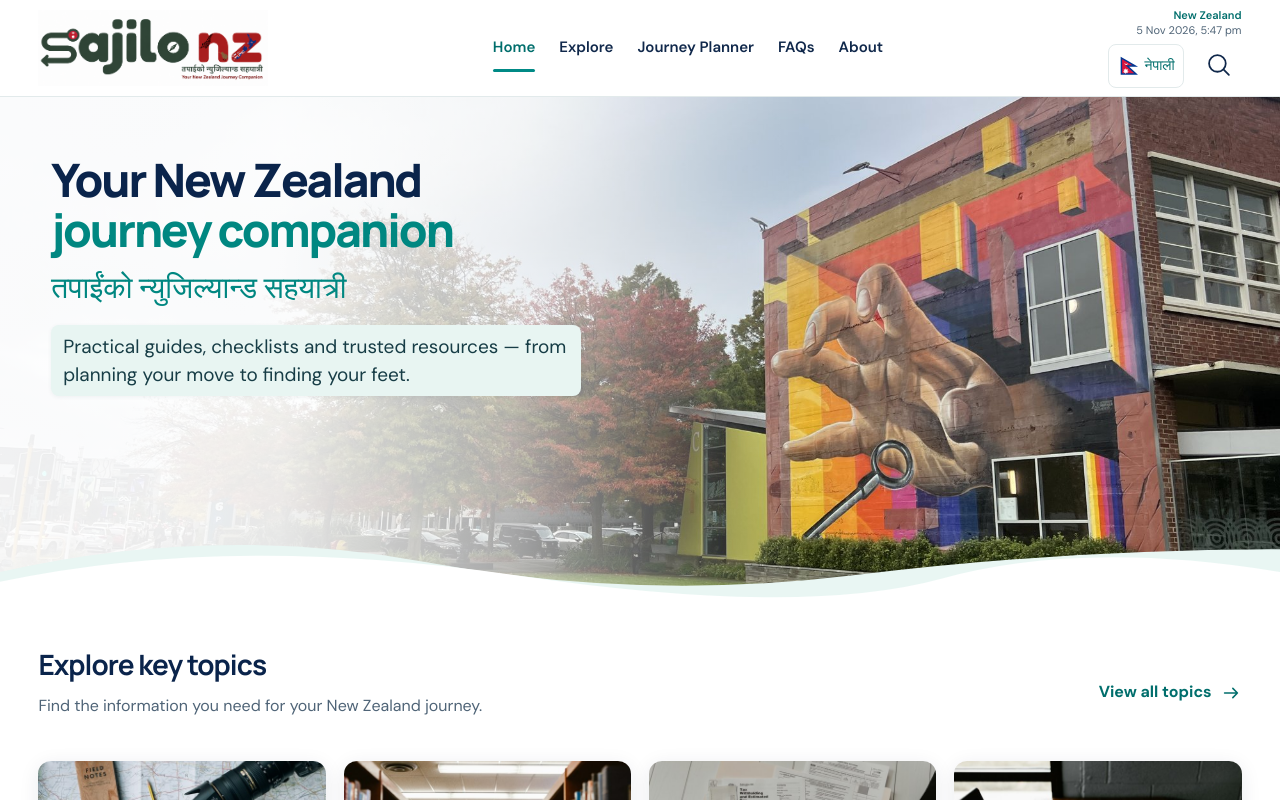
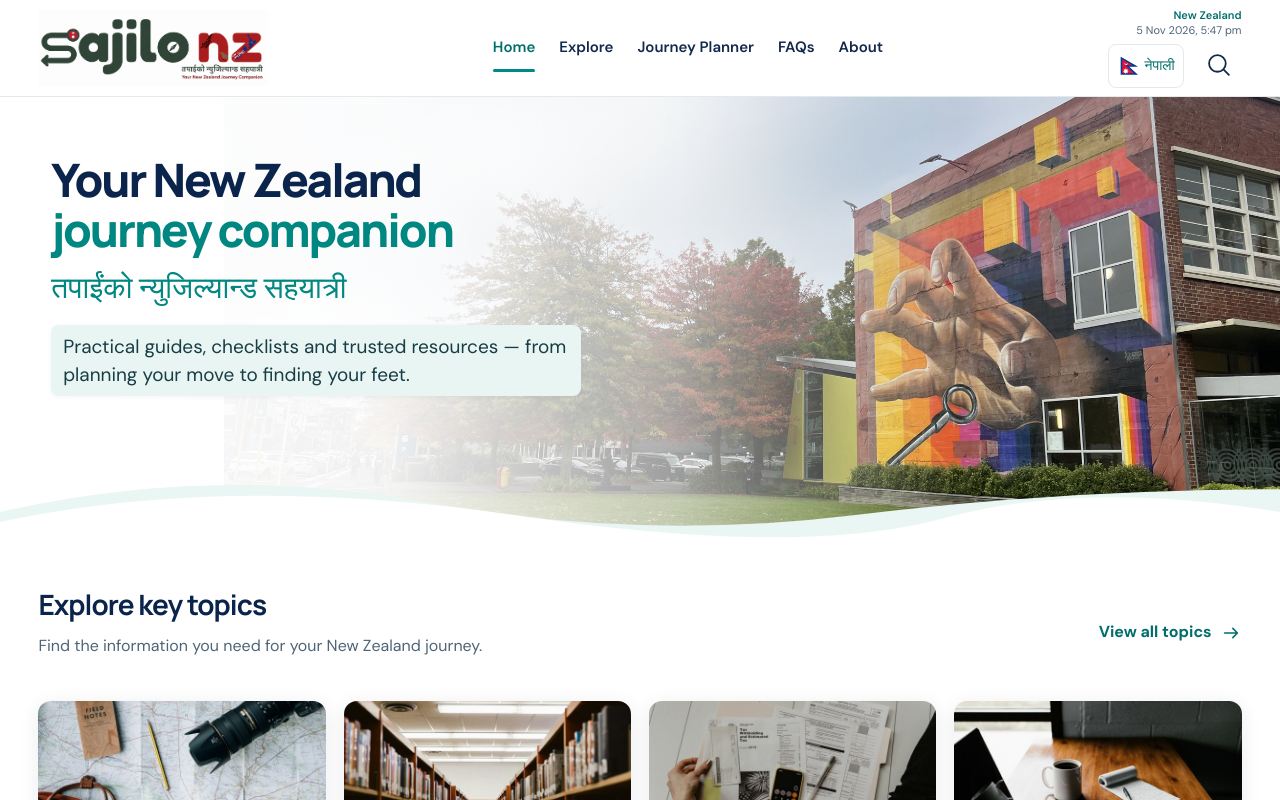
Before and after one commit to sunilkafley/sajilo-nz, a React (Vite) app in the folder frontend/: page /#/ in a window 1280 px wide. Shown: the top 800 px of the page. Built offline with nearby package versions, Linux system fonts and the light colour scheme.

Commit message:
Keep desktop hero compact and frame mural

```diff
--- a/frontend/src/public-layout.css
+++ b/frontend/src/public-layout.css
@@ -135,7 +135,7 @@ body{color:#10284b}p{color:#4f6477}
 .workspace:has(.landing-main) .app-footer{background:#f3f7f7;border-top:0;align-items:center;padding-top:30px;padding-bottom:30px}
 .workspace:has(.landing-main) .app-footer span{font-weight:800;color:#10284b;margin-right:auto}
 @media(min-width:801px){
-  .landing-hero{min-height:clamp(500px,25vw,650px);padding-top:58px;background-position:center 53%}
+  .landing-hero{min-height:440px;padding-top:58px;background-color:#f4f6f5;background-image:linear-gradient(90deg,#fff 0%,#ffffffed 30%,#ffffff9c 53%,#ffffff00 75%),url('./assets/home-campus.jpg');background-size:100% 100%,auto 180%;background-position:center,right 56%;background-repeat:no-repeat}
   .hero-copy{position:relative;z-index:1;max-width:48%}
   .landing-page>.landing-section:not(.aotearoa-section):not(.landing-welcome){padding-top:50px;padding-bottom:105px}
   .landing-section-head{margin-bottom:22px}
```
